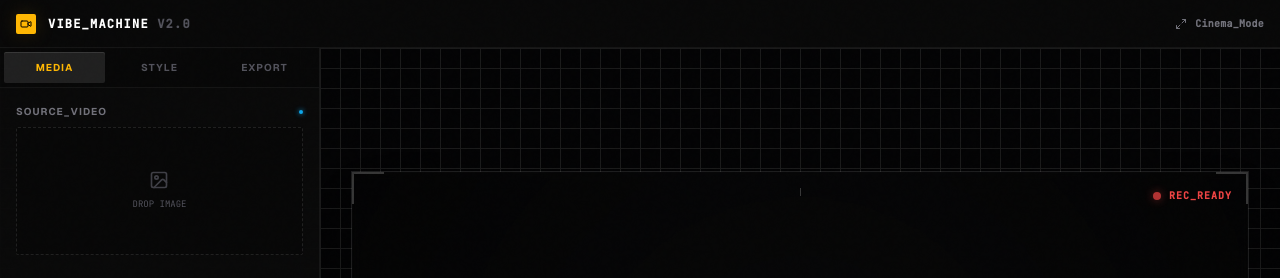
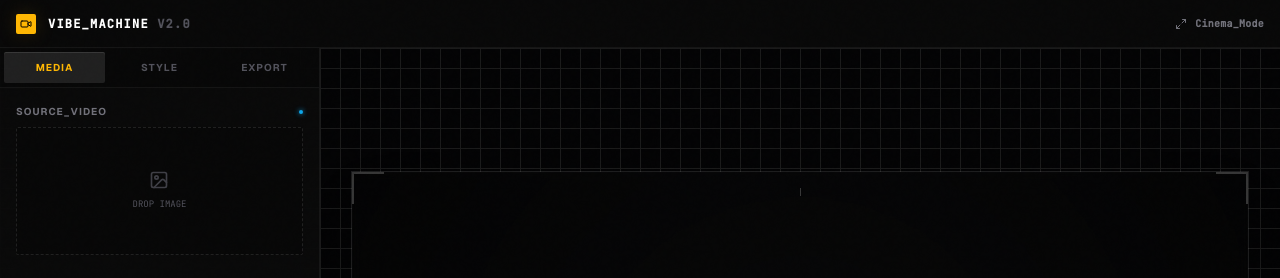
Before and after one commit to misty-step/vibe-machine, a React (Vite) app: page / in a window 1280 px wide. Shown: the top 278 px of the page. Built offline with nearby package versions, Linux system fonts and the light colour scheme.

Commit message:
chore(ui): remove REC_READY indicator - Removes distractive UI element from preview - Ensures preview matches final output more closely

```diff
--- a/App.tsx
+++ b/App.tsx
@@ -24,12 +24,6 @@ const ViewfinderOverlay: React.FC = () => (
         <div className="absolute top-1/2 right-4 w-2 h-px bg-white/20"></div>
         <div className="absolute top-4 left-1/2 w-px h-2 bg-white/20"></div>
         <div className="absolute bottom-4 left-1/2 w-px h-2 bg-white/20"></div>
-
-        {/* REC Indicator */}
-        <div className="absolute top-4 right-4 flex items-center gap-2">
-            <div className="w-2 h-2 bg-red-500 rounded-full animate-pulse shadow-[0_0_8px_rgba(239,68,68,0.6)]"></div>
-            <span className="text-[10px] font-mono text-red-500 font-bold tracking-widest">REC_READY</span>
-        </div>
     </div>
 );
 
```
